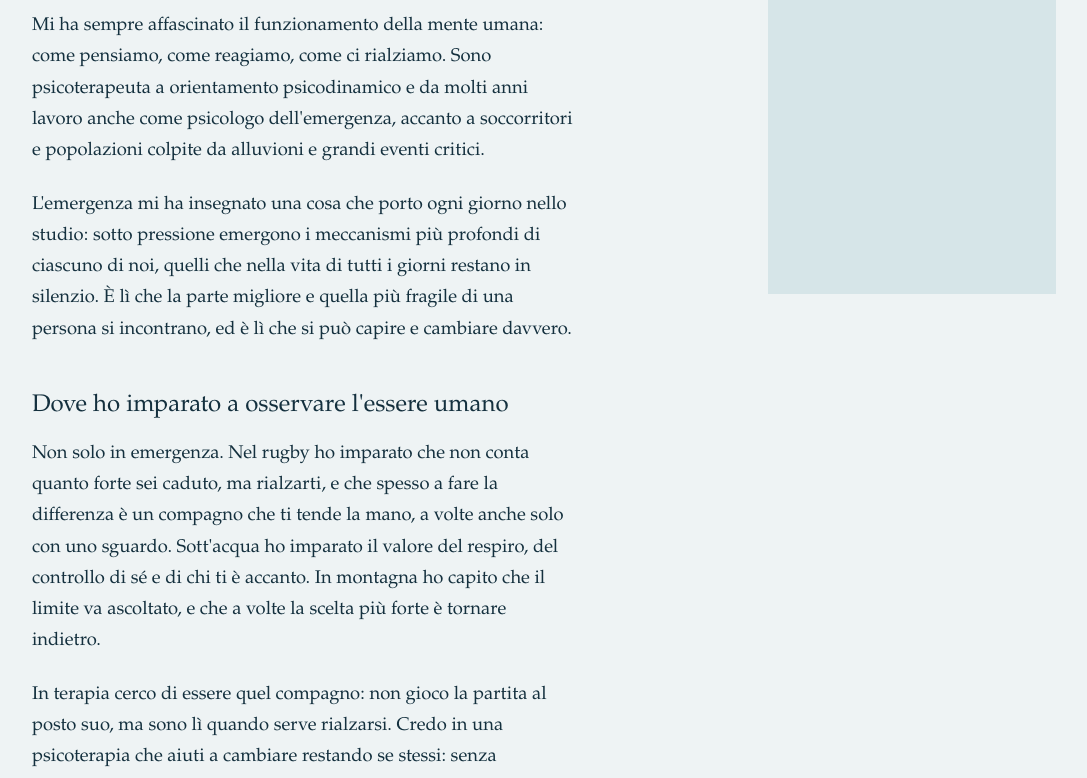
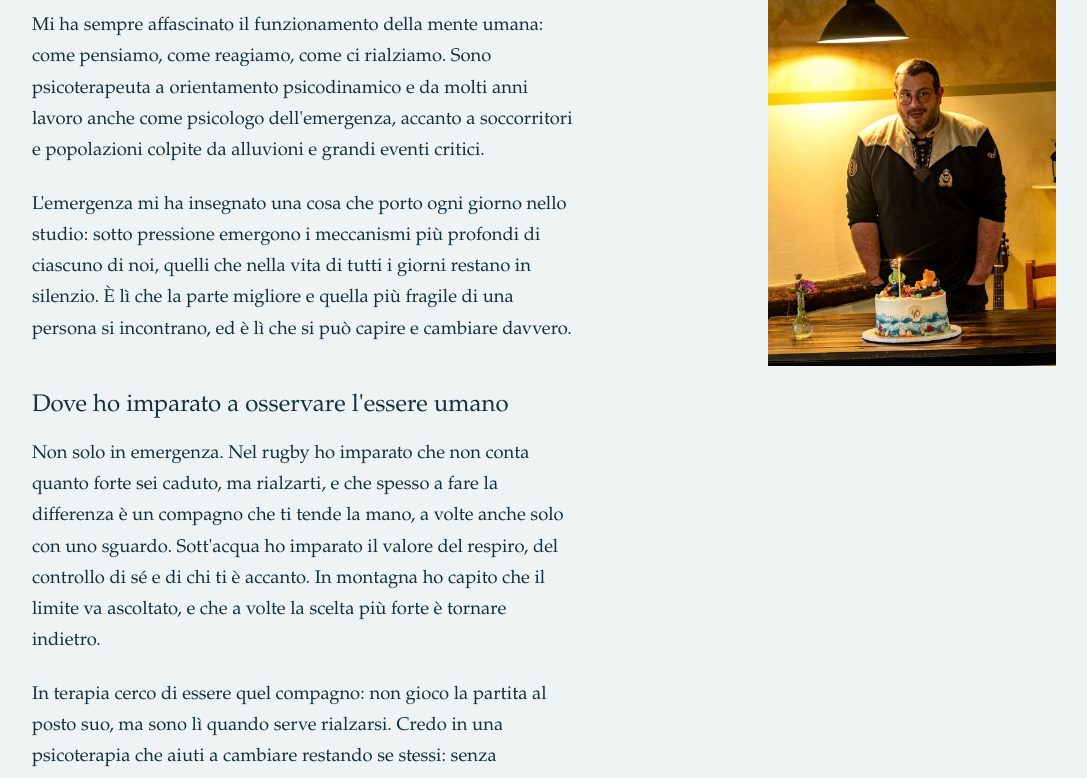
Before and after one commit to albertodelduca/albertodelduca.it., a plain HTML site: page chi-sono.html in a window 1280 px wide. Shown: the part 211-989 px from the top of the page, without its empty margins (96-1183 px from the left). Drawn offline with Linux system fonts and the light colour scheme.

Commit message:
Chi sono: foto in IT/EN/FR al posto del segnaposto
Co-Authored-By: Claude Sonnet 5.5 <noreply@anthropic.com>
Claude-Session: https://claude.ai/code/session_017fxdPuEaTj1bzgDhcZWAch

```diff
--- a/chi-sono.html
+++ b/chi-sono.html
@@ -52,7 +52,7 @@
         <li>Lunga esperienza nell'ambito della disabilità</li>
       </ul>
     </div>
-    <div class="ritratto" role="img" aria-label="Spazio per una foto">Foto di Alberto o dello studio<br>(Simon)</div>
+    <img class="ritratto foto-chi-sono" src="img/alberto-del-duca-festa-853.jpg" srcset="img/alberto-del-duca-festa-480.jpg 480w, img/alberto-del-duca-festa-853.jpg 853w" sizes="(max-width: 44rem) 14rem, 18rem" width="853" height="1280" alt="Alberto Del Duca davanti a una torta a tema subacqueo" loading="lazy">
   </div>
 </main>
 
--- a/style.css
+++ b/style.css
@@ -374,3 +374,7 @@ button:focus-visible {
 .leggi-anche li { margin-bottom: .4rem; }
 .testo-lungo ol { padding-left: 1.3rem; }
 .testo-lungo ol li { margin-bottom: .4rem; }
+
+/* Foto verticale 2:3 in "Chi sono": non ritagliare */
+.ritratto.foto-chi-sono { aspect-ratio: 2 / 3; object-position: 50% 50%; }
+@media (max-width: 44rem) { .ritratto.foto-chi-sono { aspect-ratio: 2 / 3; max-width: 14rem; } }
```
Also changed, not shown: en/about.html (+1 -1 lines), fr/a-propos.html (+1 -1 lines), img/alberto-del-duca-festa-480.jpg (added), img/alberto-del-duca-festa-853.jpg (added).
